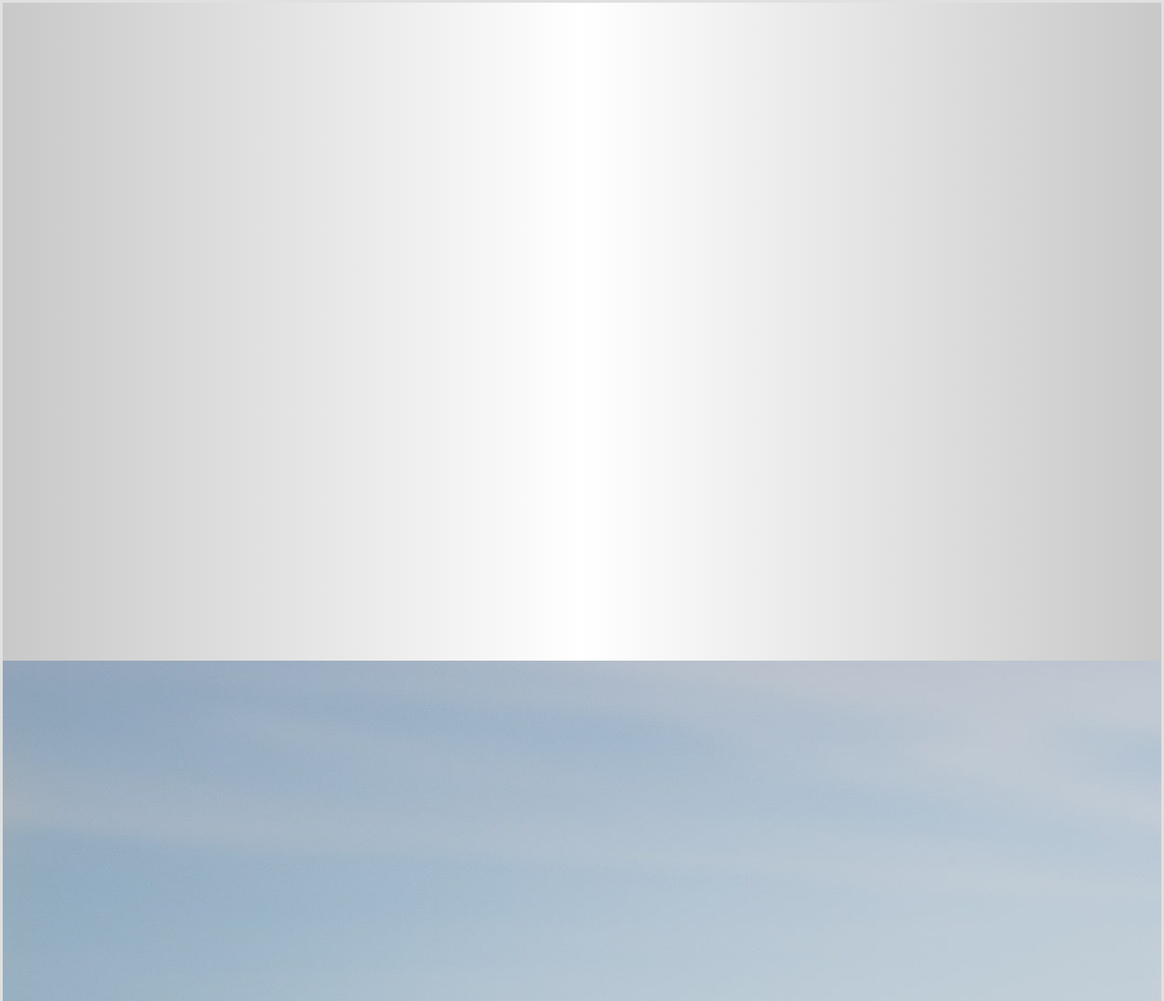
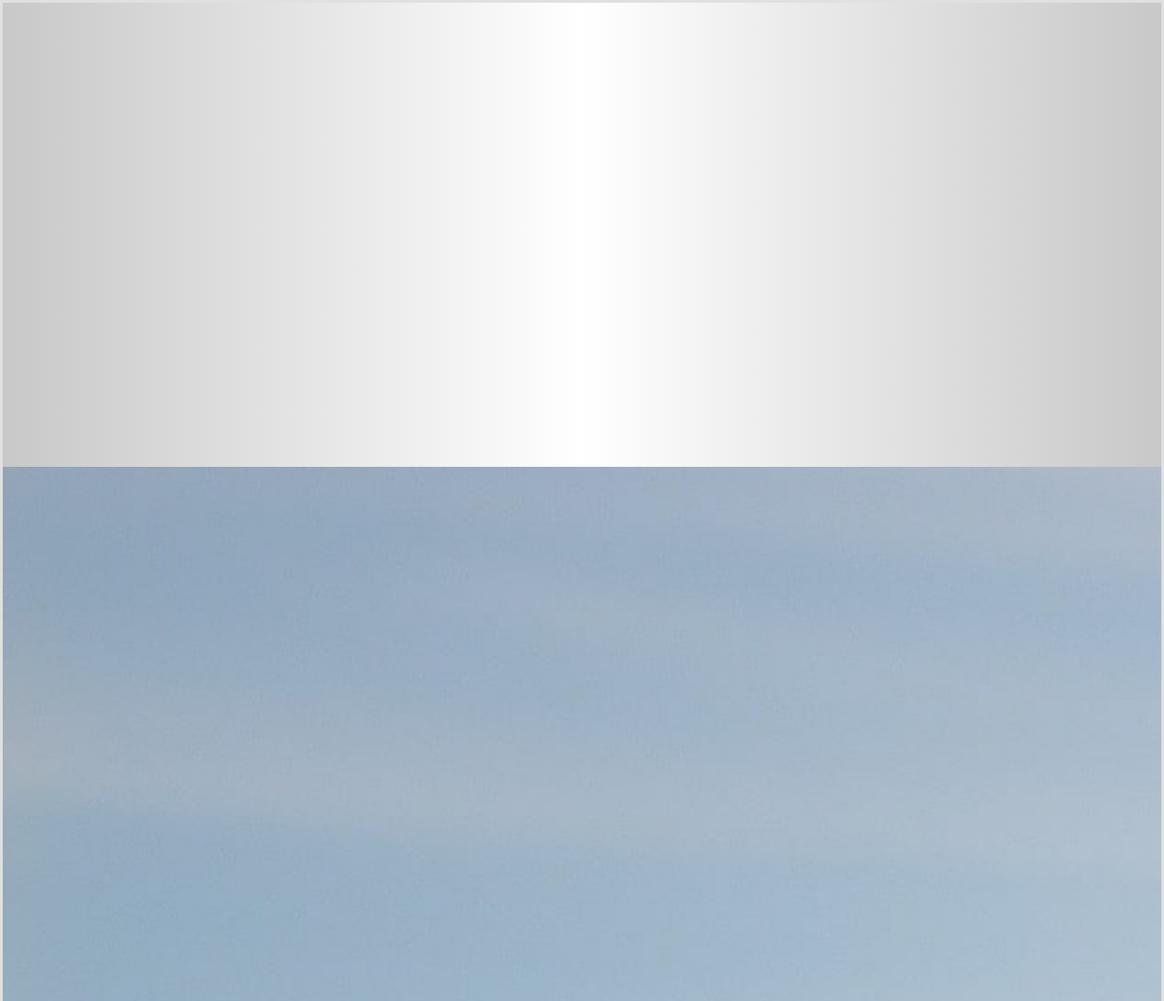
Before and after one commit to thesea2201/lovely-gallery, a website: page index.html in a window 1280 px wide. Shown: the top 1100 px of the page at 91% size. Drawn offline with Linux system fonts and the light colour scheme.

Commit message:
Fixed size image

```diff
--- a/index.html
+++ b/index.html
@@ -27,15 +27,15 @@
   </audio>
   <div data-carousel-3d class="data-carousel-3d">
     <img class="carousel-img" src="image/1.jpg" selected/>
-    <div style="min-width: 320px; min-height: 213px; max-width: 320px; max-height: 213px">
-      <!-- <p style="background-color:black; color:white; margin:20px; padding:20px;">A simple html child</p>
+    <!-- <div style="min-width: 320px; min-height: 213px; max-width: 320px; max-height: 213px">
+      <p style="background-color:black; color:white; margin:20px; padding:20px;">A simple html child</p>
       <div style="background-color:gray; color:white;">Html contents also works ok!!!</div>
       <div>The quick brown fox jumps over the lazy dog</div>
       <p>
         Make the fox
         <button type="button" onclick="alert('Jump!!');">jump</button>
-      </p> -->
-    </div>
+      </p>
+    </div> -->
     <img class="carousel-img" src="image/3.jpg" />
     <img class="carousel-img" src="image/4.jpg" />
     <img class="carousel-img" src="image/5.jpg" />
@@ -57,12 +57,12 @@
   <span id="minutes-countdown"></span>
   <span id="seconds-countdown"></span>
 </div>
-<div class="fireworks-background">
+<!-- <div class="fireworks-background">
   <div class="pyro">
     <div class="before"></div>
     <div class="after"></div>
   </div>
-</div>
+</div> -->
 
 </body>
 </html>
--- a/src/css/style.css
+++ b/src/css/style.css
@@ -56,7 +56,7 @@
 /* Fit resize image */
 .carousel-img {
     width: auto;
-    max-height: 100%;
+    height: 4000px;
 }
 
 .data-carousel-3d {
```
